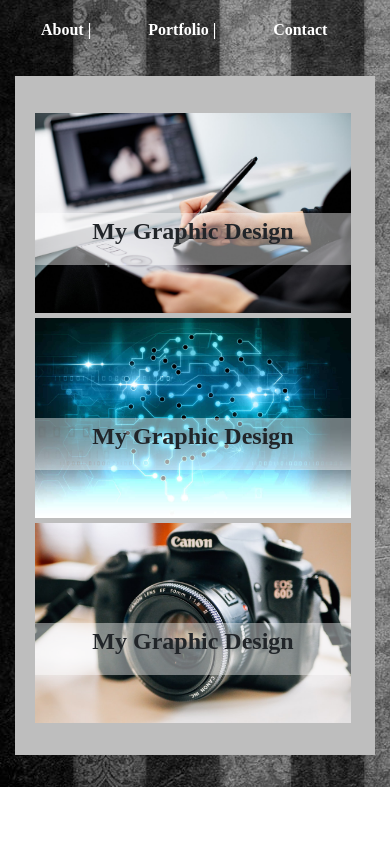
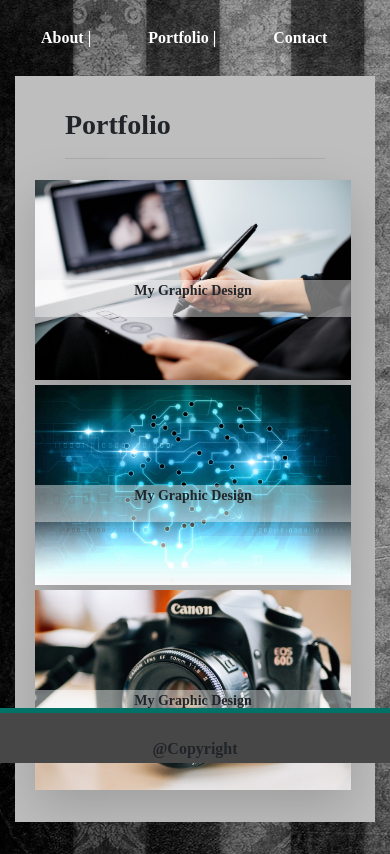
Before and after one commit to EricEnergy/portfolio_2.0_htmlcssbts, a plain HTML site: page portfolio.html in a window 390 px wide. Shown: the part 81-935 px from the top of the page. Before the commit the page ends 868 px from the top, so only its background shows below. Drawn offline with nearby package versions, Linux system fonts and the light colour scheme.

Commit message:
readme update

```diff
--- a/Assets/css/style.css
+++ b/Assets/css/style.css
@@ -43,6 +43,7 @@ nav.navbar {
 
 a.nav-link {
   color: rgb(104, 104, 104);
+  padding: 5px;
 }
 
 .jumbotron.jumbotron-fluid {
@@ -140,8 +141,17 @@ a.nav-link {
   color: rgb(255, 255, 255);
   margin-left: 25px;
   font-weight: bold;
+  padding: 16px;
 }
 nav.navbar {
 margin-top: -5px;
 }
+
+p {
+
+  font-size: 14px;
 }
+
+
+
+}
--- a/portfolio.html
+++ b/portfolio.html
@@ -54,13 +54,16 @@
 
 
 
+
     <div class="container">
         <div class="jumbotron jumbotron-fluid">
+            <h3 class="aboutme">Portfolio</h3>
+            <hr>
             <div class="row">
                 <div class="row" id="box-search">
 
                     <div class="thumbnail text-center">
-                        <img id="me" src="Assets\Images\test2.jpg" alt="" class="img-responsive">
+                        <img id="me" src="Assets\Images\test2.jpg" alt="" class="shadow-lg img-responsive">
                         <div class="caption">
                             <p>My Graphic Design</p>
                         </div>
@@ -70,7 +73,7 @@
                 <div class="row" id="box-search">
 
                     <div class="thumbnail text-center">
-                        <img id="me" src="Assets\Images\ttest.jpg" alt="" class="img-responsive">
+                        <img id="me" src="Assets\Images\ttest.jpg" alt="" class="shadow-lg img-responsive">
                         <div class="caption">
                             <p>My Graphic Design</p>
                         </div>
@@ -79,7 +82,7 @@
                 </div>
                 <div class="row" id="box-search">
                     <div class="thumbnail text-center">
-                        <img id="me" src="Assets\Images\ttest1.jpg" alt="" class="img-responsive">
+                        <img id="me" src="Assets\Images\ttest1.jpg" alt="" class="shadow-lg img-responsive">
                         <div class="caption">
                             <p>My Graphic Design</p>
                         </div>
@@ -89,6 +92,15 @@
         </div>
     </div>
 
+    <nav id="footer" class="navbar fixed-bottom  ">
+
+        <div id="ftb" class="pt-4 ">
+
+            @Copyright
+
+        </div>
+
+    </nav>
 
 
 
```
Also changed, not shown: 1 other file.
